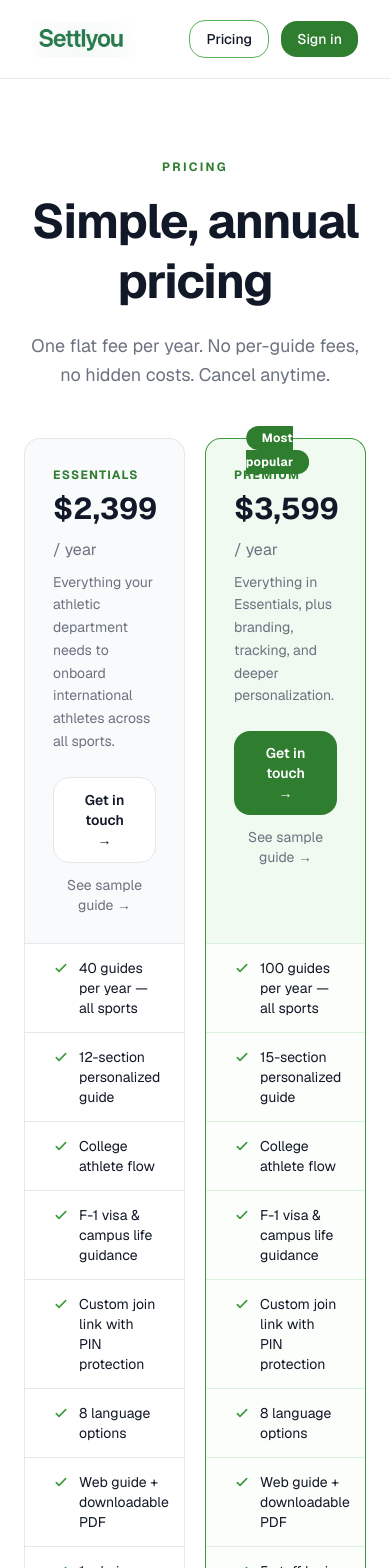
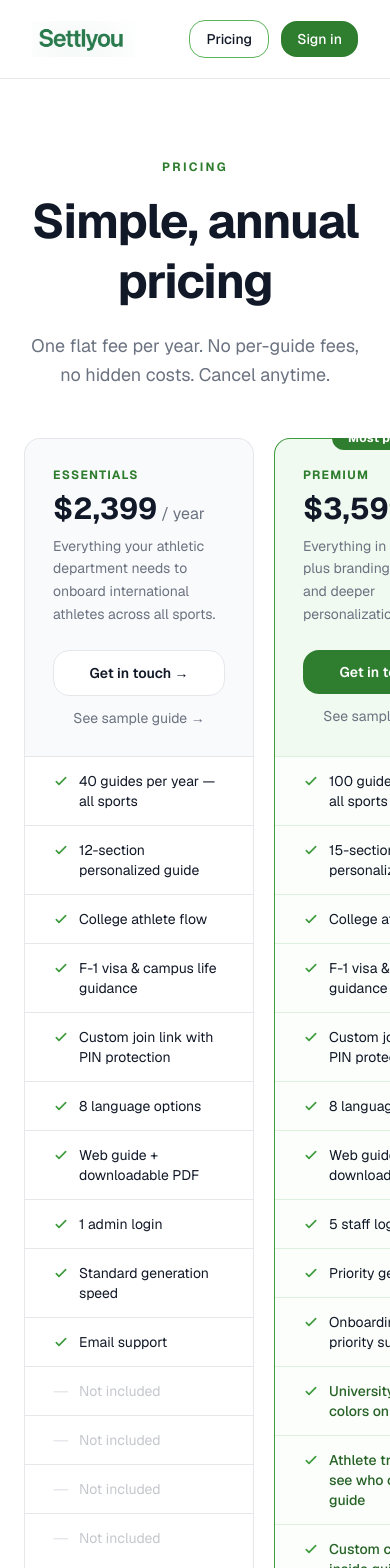
Before and after one commit to cinfantecontact-cell/settlyou, a Next.js app: page /pricing in a window 390 px wide. Shown: the top 1568 px of the page. Built offline with nearby package versions, Linux system fonts and the light colour scheme.

Commit message:
Fix mobile layout — plan comparison and ROI table scroll horizontally

```diff
--- a/app/pricing/page.js
+++ b/app/pricing/page.js
@@ -58,7 +58,8 @@ function DashIcon() {
 
 function PlanComparison() {
   return (
-    <div className="max-w-3xl mx-auto">
+    <div className="overflow-x-auto -mx-6 sm:mx-0 px-6 sm:px-0">
+    <div className="min-w-[480px] max-w-3xl mx-auto">
       {/* Plan headers */}
       <div className="grid grid-cols-2 gap-x-5">
         {/* Essentials header */}
@@ -113,6 +114,7 @@ function PlanComparison() {
           ))}
         </div>
       </div>
+    </div>
     </div>
   );
 }
@@ -181,8 +183,8 @@ export default function PricingPage() {
           </div>
 
           <ScrollReveal delay={100}>
-            <div className="overflow-hidden rounded-2xl border border-border">
-              <table className="w-full text-sm">
+            <div className="overflow-x-auto rounded-2xl border border-border">
+              <table className="w-full min-w-[520px] text-sm">
                 <thead>
                   <tr className="border-b border-border">
                     <th className="text-left px-6 py-4 text-xs font-bold uppercase tracking-widest text-muted bg-surface w-1/4">Per athlete</th>
```
